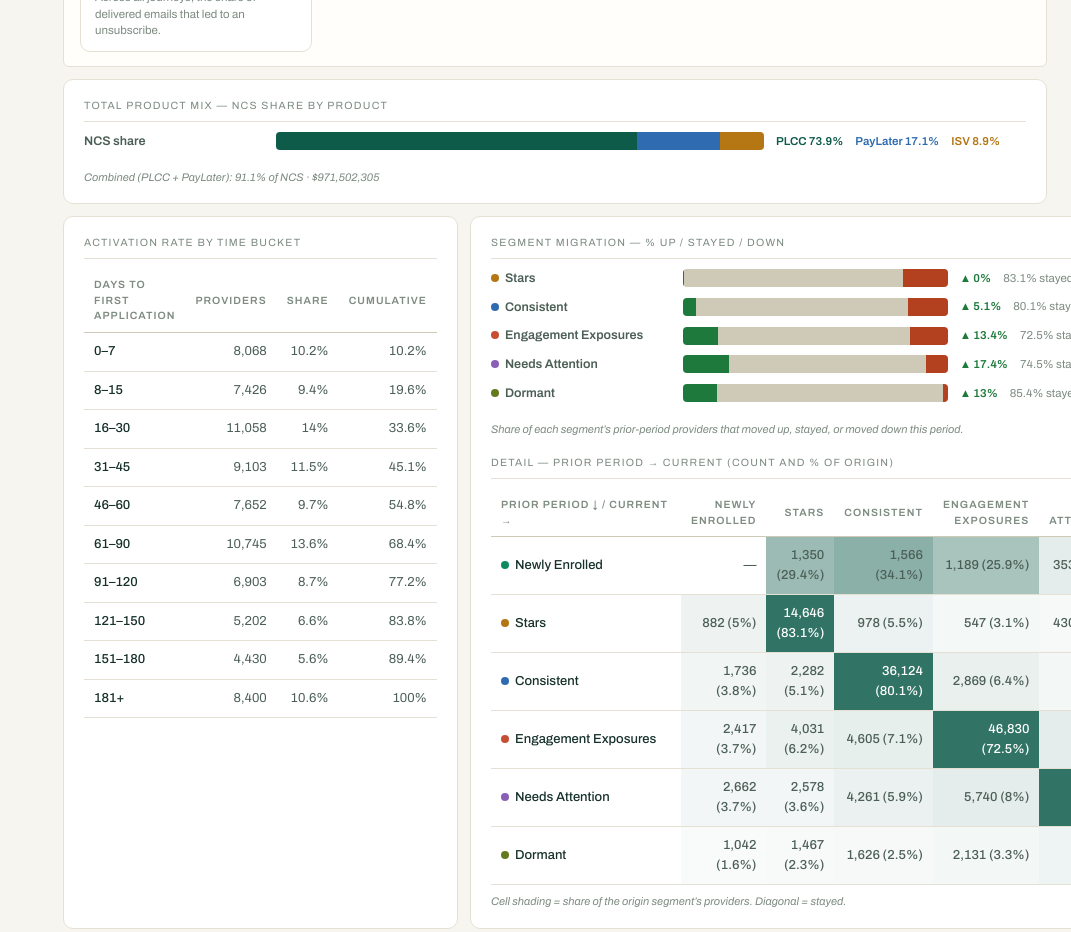
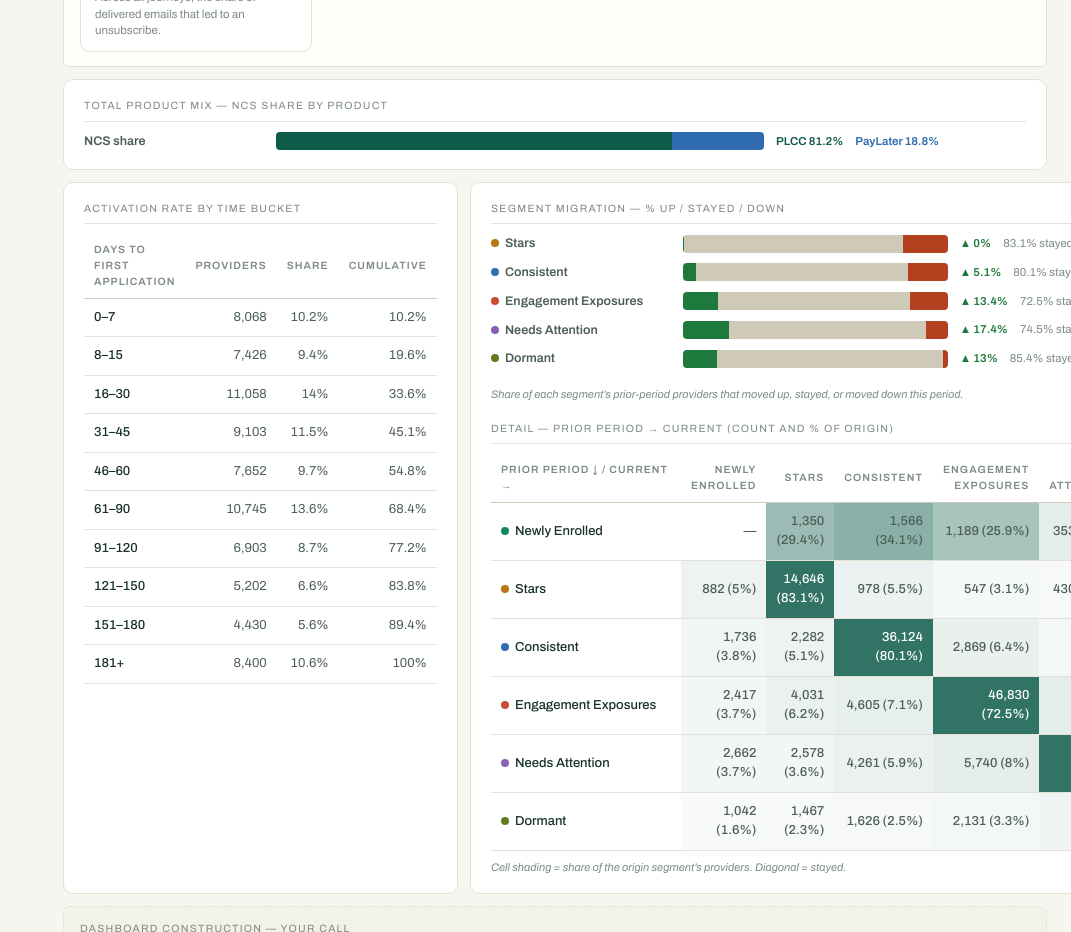
Before and after one commit to elizabethbrady-analytics/LCMdashboard, a React (Vite) app: page / in a window 1280 px wide. Shown: the part 1620-2552 px from the top of the page, without its empty margins (209-1280 px from the left). Built offline with nearby package versions, Linux system fonts and the light colour scheme.

Commit message:
Update ExecutiveOverview.jsx

```diff
--- a/src/dashboards/ExecutiveOverview.jsx
+++ b/src/dashboards/ExecutiveOverview.jsx
@@ -16,14 +16,13 @@ import BucketTable from '../components/BucketTable'
 const D = 'executive-overview'
 const m = (key) => byId[`${D}.${key}`]
 
-const PRODUCT_COLORS = { PLCC: '#0e5b4a', PayLater: '#2f6bb0', ISV: '#b57614' }
+const PRODUCT_COLORS = { PLCC: '#0e5b4a', PayLater: '#2f6bb0' }
 
 function ProductMixBar({ scope }) {
-  const total = scope.plccNcs + scope.plNcs + scope.isvNcs || 1
+  const total = scope.plccNcs + scope.plNcs || 1
   const parts = [
     ['PLCC', scope.plccNcs],
     ['PayLater', scope.plNcs],
-    ['ISV', scope.isvNcs],
   ]
   return (
     <div className="mig-summary">
@@ -46,10 +45,6 @@ function ProductMixBar({ scope }) {
             </span>
           ))}
         </div>
-      </div>
-      <div className="matrix-note">
-        Combined (PLCC + PayLater): {applyFmt('pct', (scope.plccNcs + scope.plNcs) / total)} of NCS ·{' '}
-        {applyFmt('usd', scope.plccNcs + scope.plNcs)}
       </div>
     </div>
   )
```
